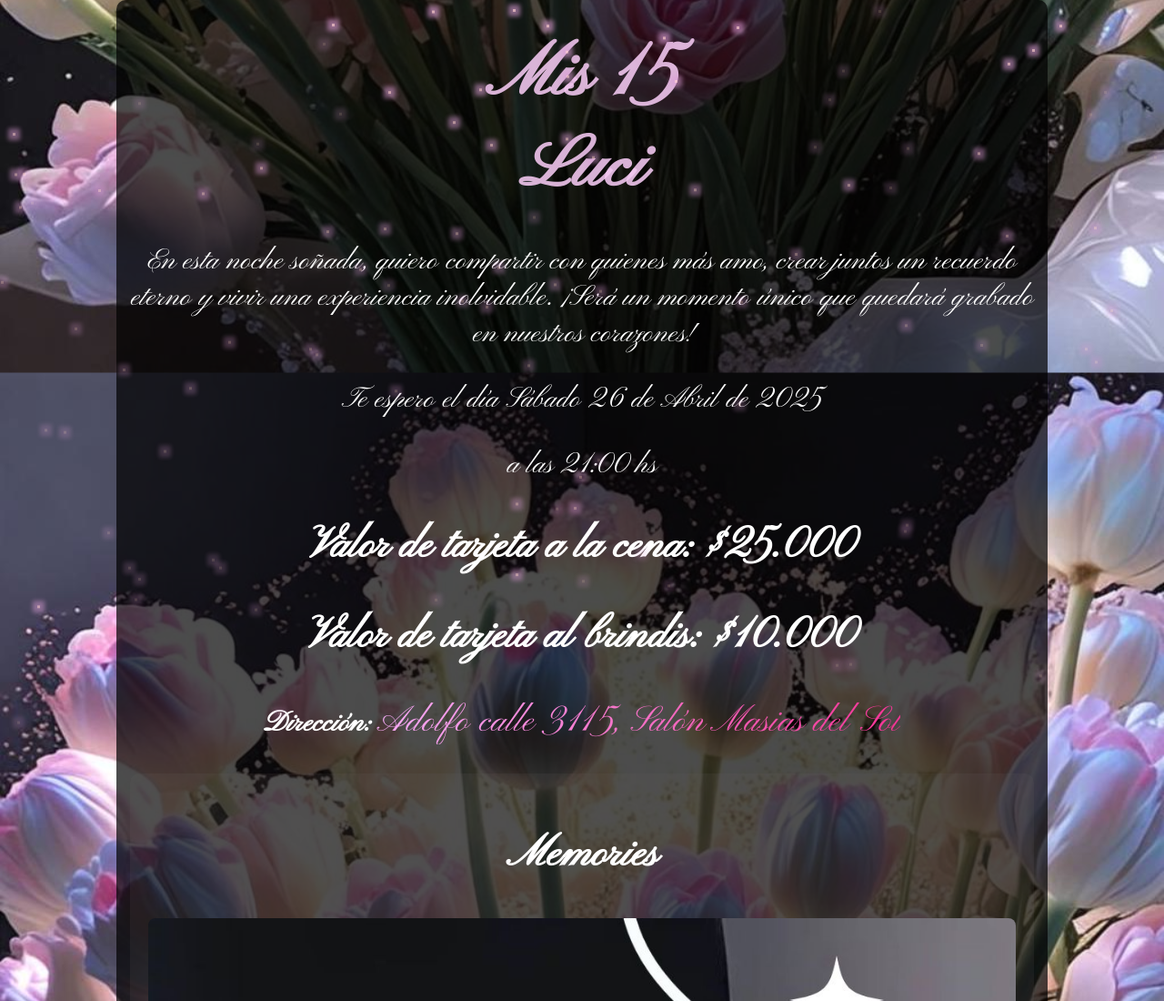
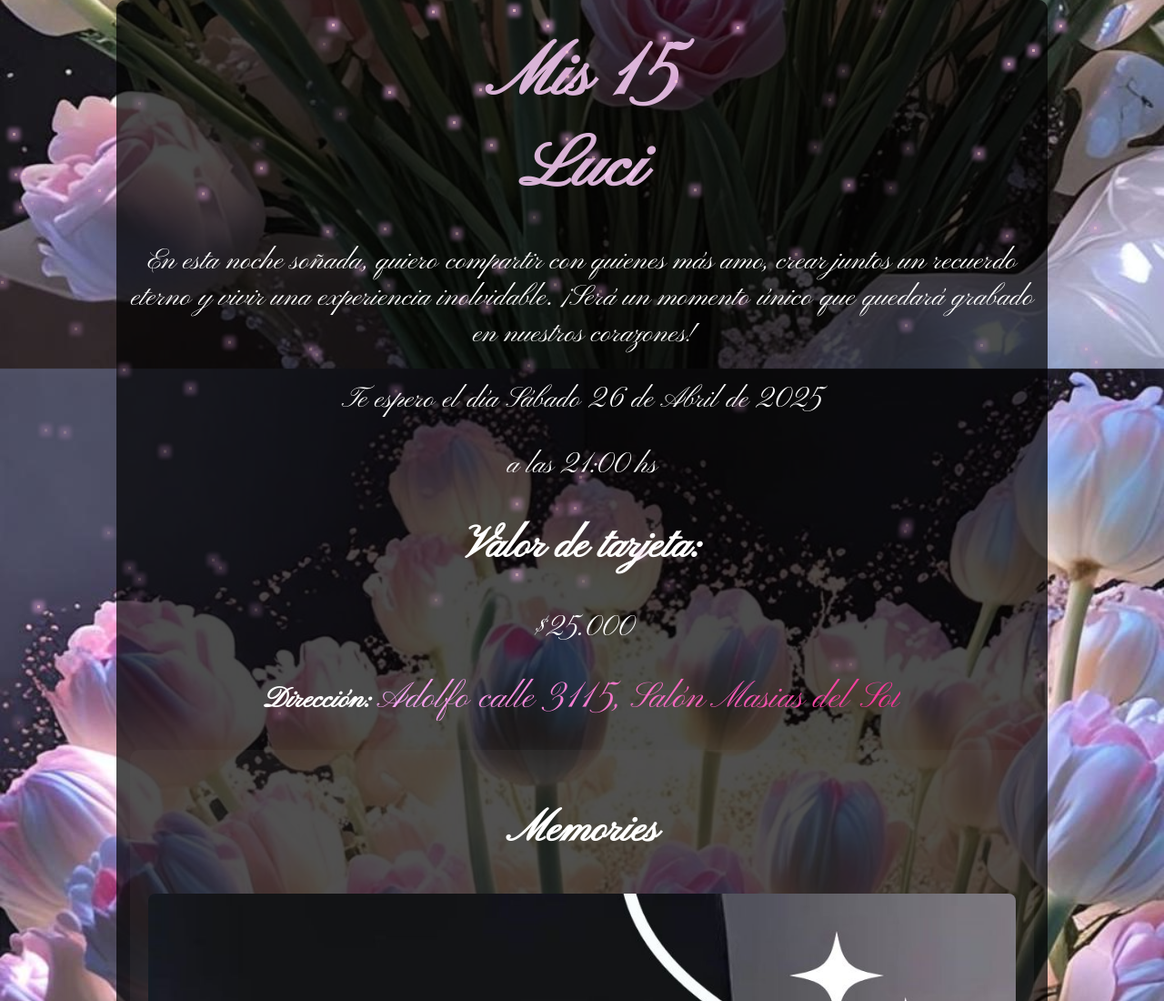
Before and after one commit to YourVirtualCard/Te-invito-a-mis-XV, a plain HTML site: page index.html in a window 1280 px wide. Shown: the top 1100 px of the page at 91% size. Drawn offline with Linux system fonts and the light colour scheme.

Commit message:
Update index.html

```diff
--- a/index.html
+++ b/index.html
@@ -14,8 +14,7 @@
             <p>En esta noche soñada, quiero compartir con quienes más amo, crear juntos un recuerdo eterno y vivir una experiencia inolvidable. ¡Será un momento único que quedará grabado en nuestros corazones!</p>
             <p>Te espero el día Sábado 26 de Abril de 2025</p>
             <p>a las 21:00 hs</p>
-            <h2>Valor de tarjeta a la cena: $25.000</h2>
-            <h2>Valor de tarjeta al brindis: $10.000</h2>
+            <h2>Valor de tarjeta:</h2> <p>$25.000</p>
             <audio id="backgroundMusic" src="public/javascript/cancion1.mp3" loop> </audio>
             <p><strong>Dirección:</strong> <a href="https://maps.app.goo.gl/7dwQzXiKTNFnq6oE6" target="_blank"> Adolfo calle 3115, Salón Masias del Sol</a></p>
         </div>
```
